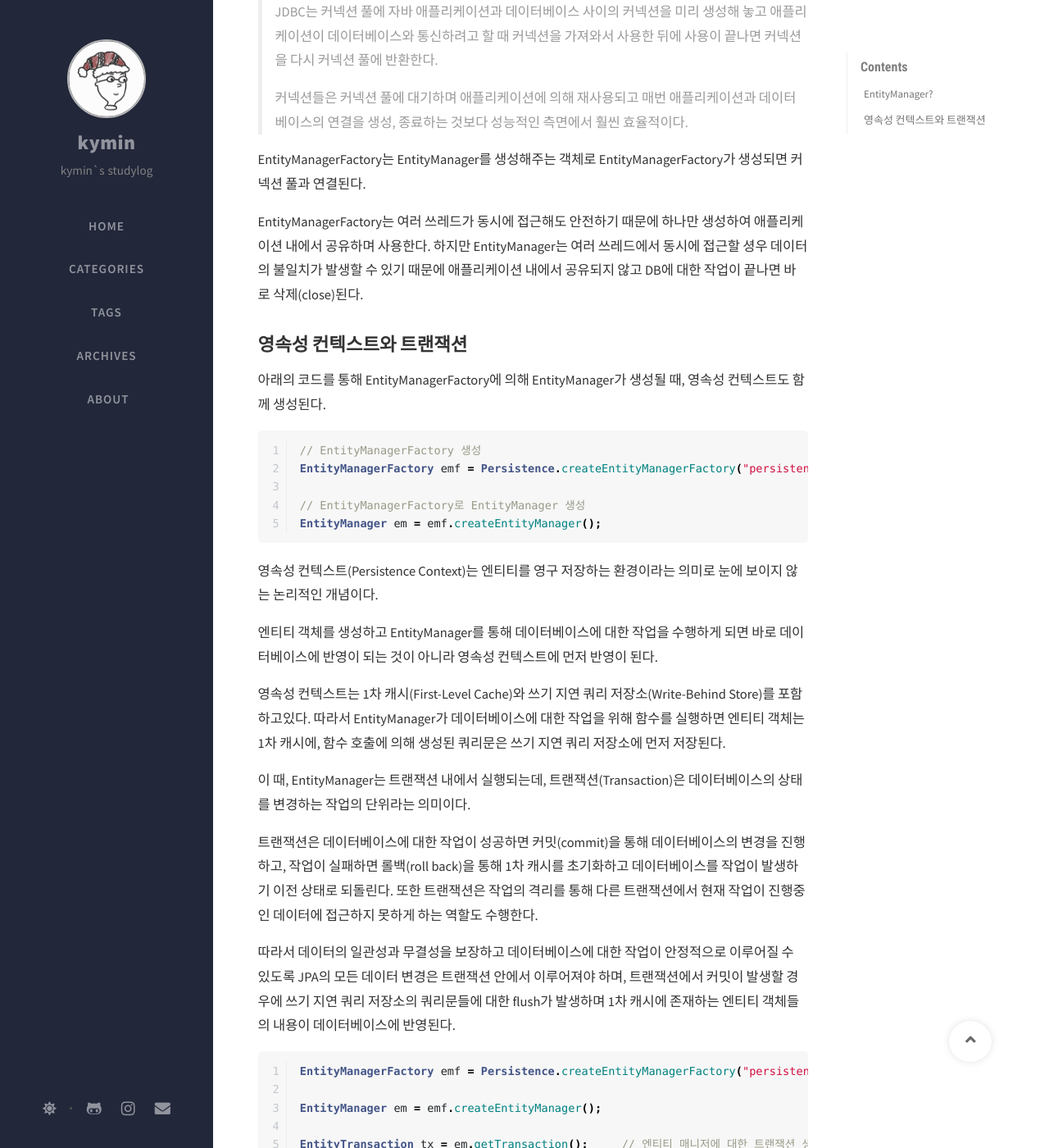
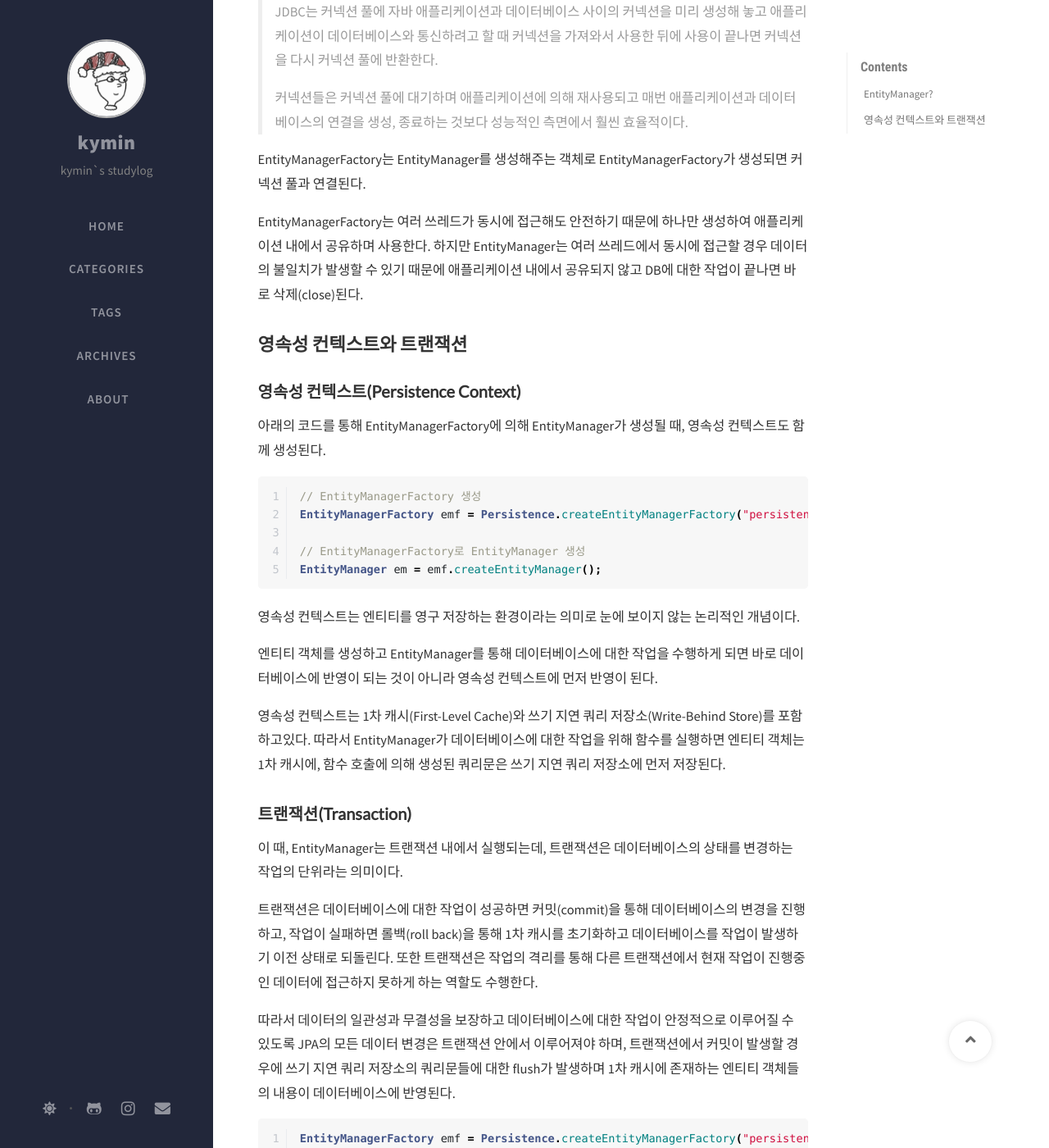
Before and after one commit to Kyoung-M1N/kyoung-M1N.github.io, a Jekyll site: the page built from _posts/spring/2024-09-04-[JPA]persistence_transaction.md, in a window 1280 px wide and 1400 px high, scrolled down 537 px. Shown: the whole window at 82% size. Built offline with Jekyll 4.4.1, drawn with Linux system fonts in a browser that asks for light colours; nearby versions of some CDN libraries; comment, search, counter and statistics services are not loaded.

Commit message:
docs: 포스트 수정

````diff
--- a/_posts/spring/2024-09-04-[JPA]persistence_transaction.md
+++ b/_posts/spring/2024-09-04-[JPA]persistence_transaction.md
@@ -24,9 +24,11 @@ EntityManager는 데이터베이스에 대한 작업요청이 발생하면 Entit
 
 EntityManagerFactory는 EntityManager를 생성해주는 객체로 EntityManagerFactory가 생성되면 커넥션 풀과 연결된다.
 
-EntityManagerFactory는 여러 쓰레드가 동시에 접근해도 안전하기 때문에 하나만 생성하여 애플리케이션 내에서 공유하며 사용한다. 하지만 EntityManager는 여러 쓰레드에서 동시에 접근할 셩우 데이터의 불일치가 발생할 수 있기 때문에 애플리케이션 내에서 공유되지 않고 DB에 대한 작업이 끝나면 바로 삭제(close)된다.
+EntityManagerFactory는 여러 쓰레드가 동시에 접근해도 안전하기 때문에 하나만 생성하여 애플리케이션 내에서 공유하며 사용한다. 하지만 EntityManager는 여러 쓰레드에서 동시에 접근할 경우 데이터의 불일치가 발생할 수 있기 때문에 애플리케이션 내에서 공유되지 않고 DB에 대한 작업이 끝나면 바로 삭제(close)된다.
 
 ## **영속성 컨텍스트와 트랜잭션**
+
+### **영속성 컨텍스트(Persistence Context)**
 
 아래의 코드를 통해 EntityManagerFactory에 의해 EntityManager가 생성될 때, 영속성 컨텍스트도 함께 생성된다.
 
@@ -38,13 +40,15 @@ EntityManagerFactory emf = Persistence.createEntityManagerFactory("persistenceUn
 EntityManager em = emf.createEntityManager();
 ```
 
-영속성 컨텍스트(Persistence Context)는 엔티티를 영구 저장하는 환경이라는 의미로 눈에 보이지 않는 논리적인 개념이다.
+영속성 컨텍스트는 엔티티를 영구 저장하는 환경이라는 의미로 눈에 보이지 않는 논리적인 개념이다.
 
 엔티티 객체를 생성하고 EntityManager를 통해 데이터베이스에 대한 작업을 수행하게 되면 바로 데이터베이스에 반영이 되는 것이 아니라 영속성 컨텍스트에 먼저 반영이 된다.
 
 영속성 컨텍스트는 1차 캐시(First-Level Cache)와 쓰기 지연 쿼리 저장소(Write-Behind Store)를 포함하고있다. 따라서 EntityManager가 데이터베이스에 대한 작업을 위해 함수를 실행하면 엔티티 객체는 1차 캐시에, 함수 호출에 의해 생성된 쿼리문은 쓰기 지연 쿼리 저장소에 먼저 저장된다.
 
-이 때, EntityManager는 트랜잭션 내에서 실행되는데, 트랜잭션(Transaction)은 데이터베이스의 상태를 변경하는 작업의 단위라는 의미이다.
+### **트랜잭션(Transaction)**
+
+이 때, EntityManager는 트랜잭션 내에서 실행되는데, 트랜잭션은 데이터베이스의 상태를 변경하는 작업의 단위라는 의미이다.
 
 트랜잭션은 데이터베이스에 대한 작업이 성공하면 커밋(commit)을 통해 데이터베이스의 변경을 진행하고, 작업이 실패하면 롤백(roll back)을 통해 1차 캐시를 초기화하고 데이터베이스를 작업이 발생하기 이전 상태로 되돌린다. 또한 트랜잭션은 작업의 격리를 통해 다른 트랜잭션에서 현재 작업이 진행중인 데이터에 접근하지 못하게 하는 역할도 수행한다.
 
````
